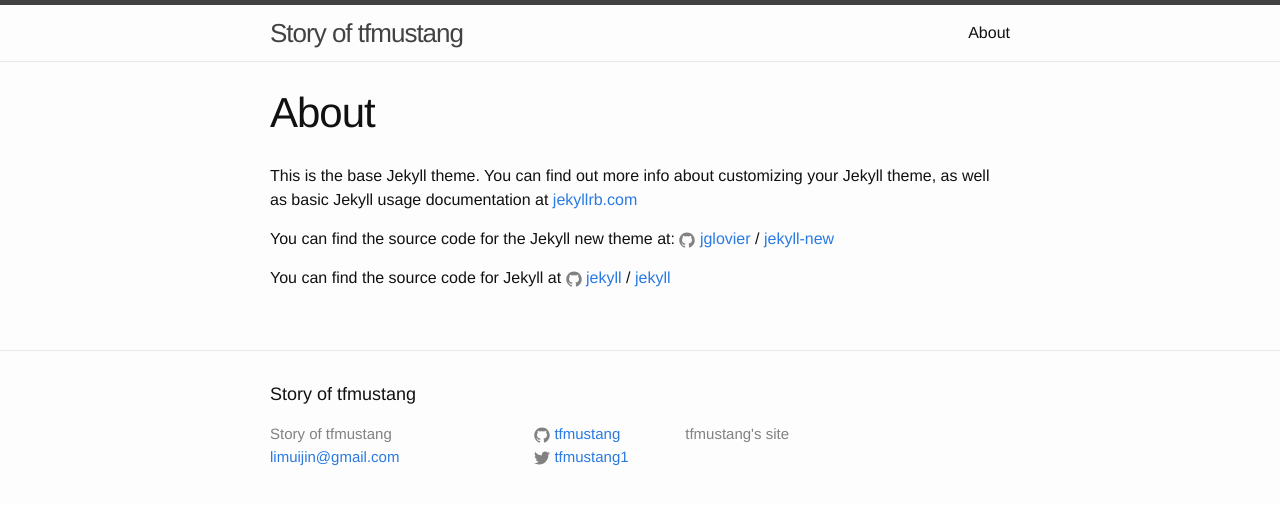
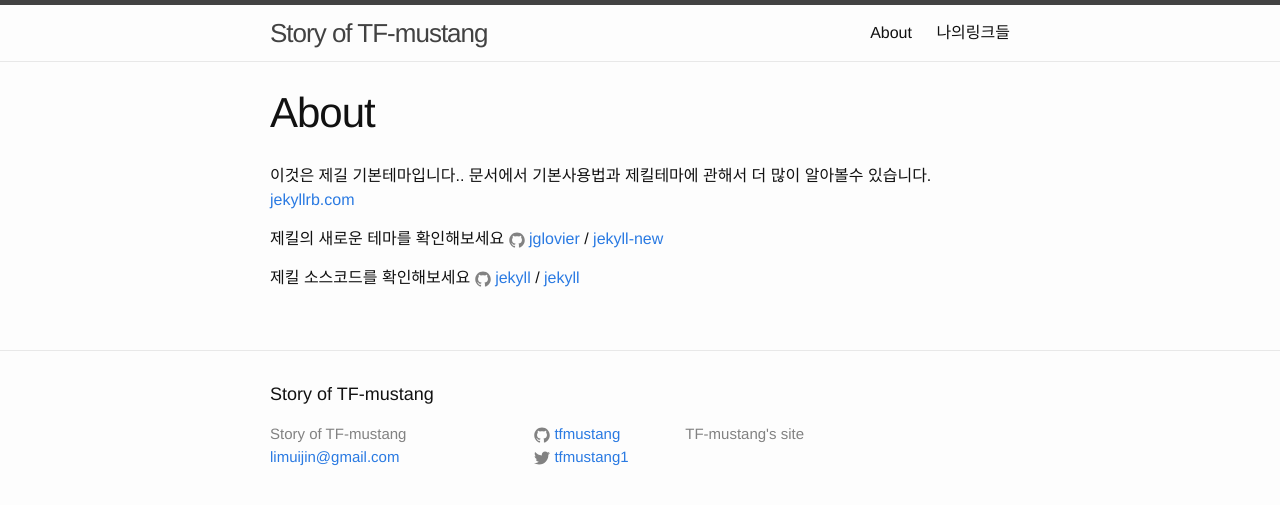
Before and after one commit to tfmustang/tfmustang.github.io, a Jekyll site: the page built from about.md, in a window 1280 px wide. Shown: the top 505 px of the page. Built offline with Jekyll 4.4.1, drawn with Linux system fonts in a browser that asks for light colours.

```diff
--- a/Gemfile
+++ /dev/null
@@ -1,5 +0,0 @@
-source "https://rubygems.org"
-
-gem 'github-pages', group: :jekyll_plugins
-# gem "jekyll-archives"
-gem "wdm", "~> 0.1.0" if Gem.win_platform?
--- a/_config.yml
+++ b/_config.yml
@@ -6,19 +6,16 @@
 # 'jekyll serve'. If you change this file, please restart the server process.
 
 # Site settings
-title: Story of tfmustang
+title: Story of TF-mustang
 name: tfmustang
 email: limuijin@gmail.com
-description: tfmustang's site
+description: TF-mustang's site
 baseurl: "" # the subpath of your site, e.g. /blog
 url: "http://tfmustang.github.io" # the base hostname & protocol for your site
 twitter_username: tfmustang1
 github_username:  tfmustang
 
 # Build settings
-markdown: kramdown
 kramdown:
-  input: GFM
-gems: ["emoji_for_jekll"]
-gems:
-  - jemoji
+ input: GFM
+#gems: ["emoji_for_jekyll"]
--- a/_includes/head.html
+++ b/_includes/head.html
@@ -9,4 +9,5 @@
   <link rel="stylesheet" href="{{ "/css/main.css" | prepend: site.baseurl }}">
   <link rel="canonical" href="{{ page.url | replace:'index.html','' | prepend: site.baseurl | prepend: site.url }}">
   <link rel="alternate" type="application/rss+xml" title="{{ site.title }}" href="{{ "/feed.xml" | prepend: site.baseurl | prepend: site.url }}">
+  <link rel="shortcut icon" href="/assets/images/favicon.ico">
 </head>
--- a/about.md
+++ b/about.md
@@ -4,12 +4,12 @@ title: About
 permalink: /about/
 ---
 
-This is the base Jekyll theme. You can find out more info about customizing your Jekyll theme, as well as basic Jekyll usage documentation at [jekyllrb.com](http://jekyllrb.com/)
+이것은 제길 기본테마입니다.. 문서에서 기본사용법과 제킬테마에 관해서 더 많이 알아볼수 있습니다. [jekyllrb.com](http://jekyllrb.com/)
 
-You can find the source code for the Jekyll new theme at:
+제킬의 새로운 테마를 확인해보세요
 {% include icon-github.html username="jglovier" %} /
 [jekyll-new](https://github.com/jglovier/jekyll-new)
 
-You can find the source code for Jekyll at
+제킬 소스코드를 확인해보세요
 {% include icon-github.html username="jekyll" %} /
 [jekyll](https://github.com/jekyll/jekyll)
```
Also changed, not shown: _posts/2016-05-05-tfmustang's-first-bloging.md (+1 -1 lines), _posts/2016-05-06-scssexercise.md (added, +21 -0 lines), mylink.md (added, +10 -0 lines), assets/images/favicon.ico (added).
